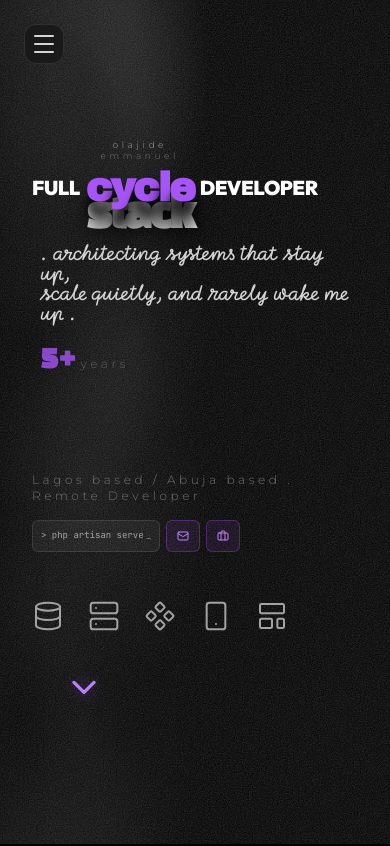
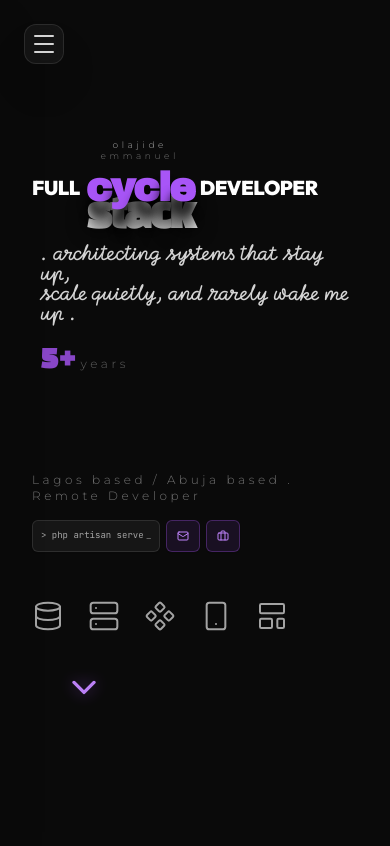
Before and after one commit to only1fade/portfolio, a React (Vite) app: page / in a window 390 px wide. Shown: the top 846 px of the page. Built offline with nearby package versions, Linux system fonts and the light colour scheme.

Commit message:
fix: prevent mobile scroll flash with overscroll-behavior and consistent bg colors

```diff
--- a/src/App.tsx
+++ b/src/App.tsx
@@ -60,7 +60,7 @@ function ScrollToTopOrHash() {
 
 function Layout() {
   return (
-    <div className="min-h-screen relative w-full flex flex-col items-center">
+    <div className="relative w-full flex flex-col items-center" style={{ minHeight: '100svh' }}>
       {/* Fixed viewport background — more reliable than background-attachment:fixed on mobile */}
       <div className="fixed inset-0 -z-10 theme-bg" aria-hidden="true" />
       <ScrollToTopOrHash />
--- a/src/index.css
+++ b/src/index.css
@@ -28,18 +28,19 @@
   html {
     scroll-behavior: smooth;
     overflow-x: clip;
-    overscroll-behavior: none;
+    background-color: #0a0a0a;
+    overscroll-behavior-y: none;
   }
   body {
     @apply font-sans transition-colors duration-300 text-neutral-200;
-    background-color: #000000;
-    min-height: 100vh;
+    background-color: #0a0a0a;
+    min-height: 100svh;
     overflow-x: clip;
-    overscroll-behavior: none;
+    overscroll-behavior-y: none;
   }
 
   .theme-bg {
-    background-color: #000000;
+    background-color: #0a0a0a;
     background-image:
       radial-gradient(ellipse 55% 45% at 15% 10%, rgba(255, 255, 255, 0.08) 0%, transparent 70%),
       radial-gradient(ellipse 50% 40% at 5% 85%,  #010101 0%, transparent 70%),
```
